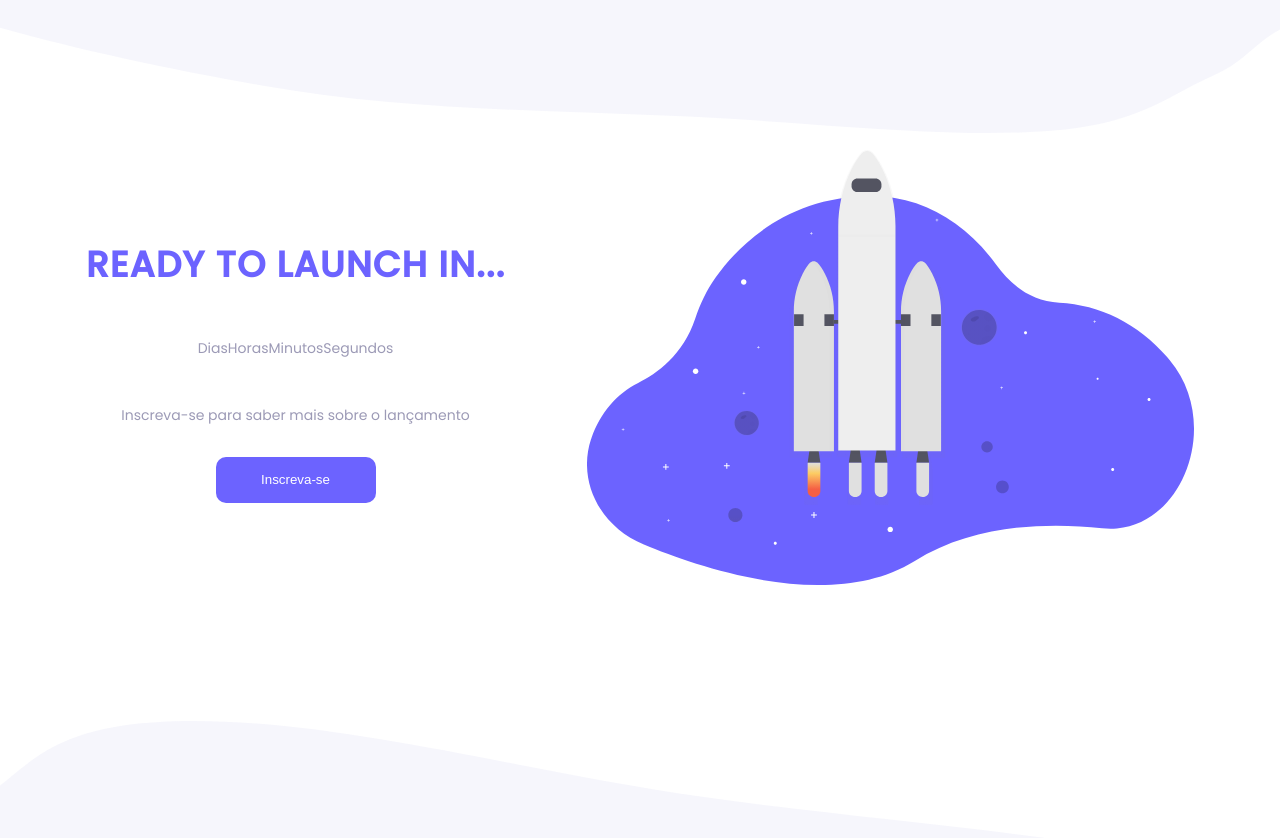
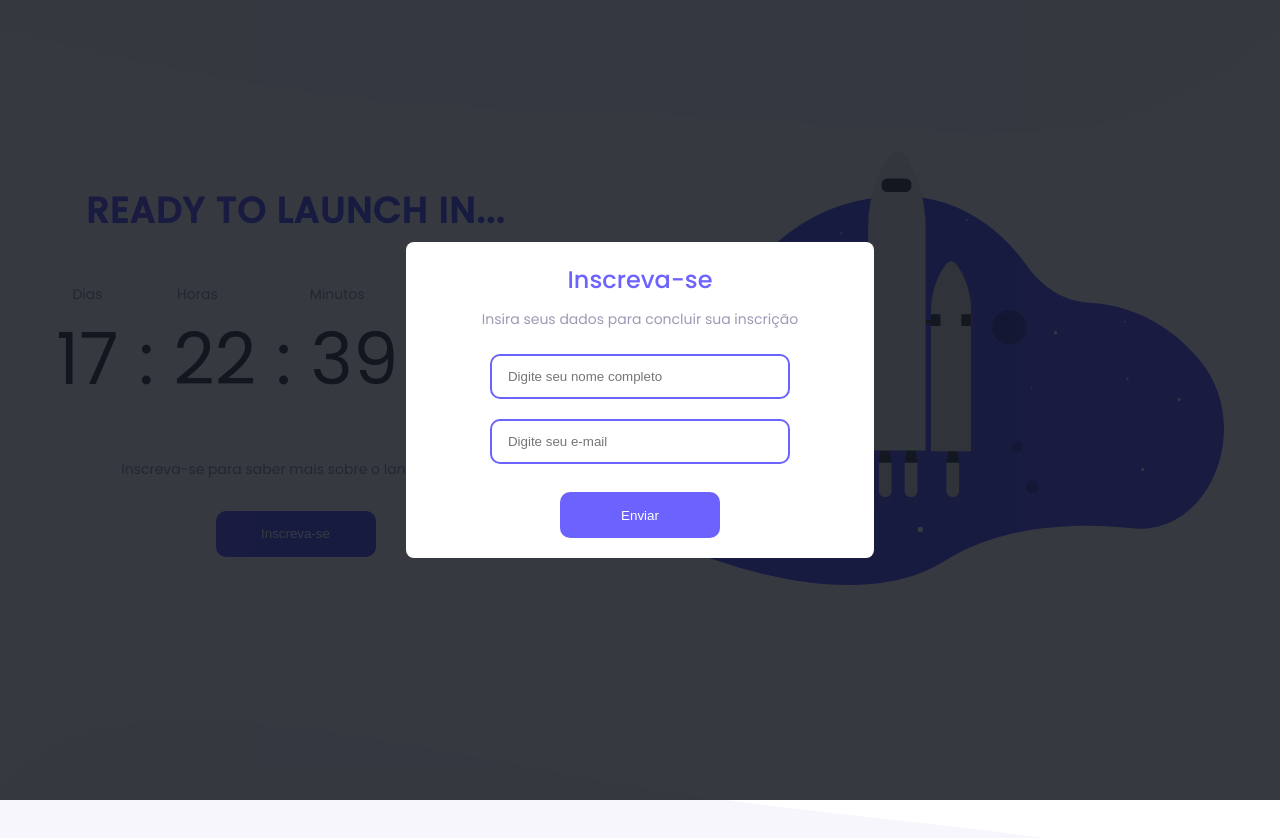
Before and after one commit to RodolphoToppan/CountDown, a plain HTML site: page index.html in a window 1280 px wide. Both pictures are taken after a click on the button "Inscreva-se". Drawn offline with Linux system fonts and the light colour scheme.

Commit message:
project finished

```diff
--- a/index.html
+++ b/index.html
@@ -15,40 +15,68 @@
   </head>
   <body>
     <main>
+      <div class="container">
         <div class="col-a">
           <h1>Ready to launch in...</h1>
 
           <div id="clock">
             <div class="time">
               <div class="clock-label">Dias</div>
-            <div id="data-time"></div>
+              <div id="data-time">00</div>
             </div>
 
             <div class="time">
               <div class="clock-label">Horas</div>
-            <div id="data-time"></div>
+              <div id="data-time">00</div>
             </div>
 
             <div class="time">
               <div class="clock-label">Minutos</div>
-            <div id="data-time"></div>
+              <div id="data-time">00</div>
             </div>
 
             <div class="time">
               <div class="clock-label">Segundos</div>
-            <div id="data-time"></div>
+              <div id="data-time">00</div>
             </div>
           </div>
 
           <p>Inscreva-se para saber mais sobre o lançamento</p>
-        <button>Inscreva-se</button>
+          <button class="subscribe">Inscreva-se</button>
+
+          <div class="modalwrapper">
+            <div class="modal">
+              <h2>Inscreva-se</h2>
+              <p>Insira seus dados para concluir sua inscrição</p>
+              <form action="#">
+                <label class="sr-only" for-id="e-mail"
+                  >Digite seu nome completo</label
+                >
+                <input
+                  type="text"
+                  id="name"
+                  name="name"
+                  placeholder="Digite seu nome completo"
+                />
+
+                <label class="sr-only" for-id="e-mail">Digite seu e-mail</label>
+                <input
+                  type="text"
+                  id="e-mail"
+                  name="e-mail"
+                  placeholder="Digite seu e-mail"
+                />
+              </form>
+              <button class="send">Enviar</button>
+            </div>
+          </div>
         </div>
 
         <div class="col-b">
           <img src="./images/rocket.svg" alt="Rocket" />
         </div>
+      </div>
     </main>
-
     <script type="module" src="./scripts/main.js"></script>
   </body>
 </html>
--- a/scripts/countdown.js
+++ b/scripts/countdown.js
@@ -1,32 +1,27 @@
+let futureDate = new Date('30 July 2022')
+
 export default function Countdown() {
-  const dataTime = document.querySelectorAll('data-time')
-  let actualDate = new Date(),
-    futureDate = new Date('21 December 2022'),
-    distance = futureDate.getTime() - actualDate.getTime()
+  setInterval(function time() {
+    const actualDate = new Date()
+    const distance = futureDate.getTime() - actualDate.getTime()
 
-  setInterval(function time() {
-    let days =
-      Math.floor(distance / (24 * 60 * 60 * 1000)) < 10 ? '0' + days : this.days
-    let hours =
-      Math.floor((distance / (60 * 60 * 1000)) % 24) < 10
-        ? '0' + this.hours
-        : this.hours
-    let minutes =
-      Math.floor((distance / (60 * 1000)) % 60) < 10
-        ? '0' + this.minutes
-        : this.minutes
-    let seconds =
-      Math.floor((distance / 1000) % 60) < 10
-        ? '0' + this.seconds
-        : this.seconds
+    const day = Math.floor(distance / (24 * 60 * 60 * 1000))
+    const hour = Math.floor((distance / (60 * 60 * 1000)) % 24)
+    const minute = Math.floor((distance / (60 * 1000)) % 60)
+    const second = Math.floor((distance / 1000) % 60)
+
+    const days = day < 10 ? '0' + day : day
+    const hours = hour < 10 ? '0' + hour : hour
+    const minutes = minute < 10 ? '0' + minute : minute
+    const seconds = second < 10 ? '0' + second : second
+
+    const substituteValues = [days, hours, minutes, seconds]
+    const timeElements = document.querySelectorAll('div[id="data-time"')
+
+    timeElements.forEach((element, index) => {
+      element.innerHTML =
+        index == 0 ? substituteValues[index] : ' : ' + substituteValues[index]
+    })
   }, 1000)
-
-  Countdown()
-
-  function Display() {
-    let Display = document
-      .getElementById('data-time')
-      .innerHTML(days + ' : ' + hours + ' : ' + minutes + ' : ' + seconds)
-    Display()
-  }
 }
+Countdown()
--- a/scripts/modal.js
+++ b/scripts/modal.js
@@ -1 +1,22 @@
-export default function Modal() {}
+export default function Modal() {
+  const modalWrapper = document.querySelector('.modalwrapper')
+  const sendButton = document.querySelector('.send')
+  const subscribeButton = document.querySelector('.subscribe')
+
+  sendButton.addEventListener('click', close)
+
+  subscribeButton.addEventListener('click', open)
+
+  function open() {
+    modalWrapper.classList.add('active')
+  }
+  function close() {
+    modalWrapper.classList.remove('active')
+  }
+
+  return {
+    open,
+    close
+  }
+}
+Modal()
--- a/style.css
+++ b/style.css
@@ -18,13 +18,23 @@
 body {
   width: 100vw;
   height: 100vh;
-  background-image: url(/images/top-image.svg) , url(/images/bottom-image.svg);
-  background-repeat: no-repeat, no-repeat;
-  background-position: top left, bottom left;
+  background: url(/images/top-image.svg) top left no-repeat, url(/images/bottom-image.svg) bottom left no-repeat;
   overflow-x: hidden;
 }
 
-main {
+.sr-only{
+  position: absolute;
+  height: 1px;
+  width: 1px;
+  padding: 0;
+  margin: -1px;
+  overflow: hidden;
+  clip-path: rect(0 0 0 0);
+  white-space: nowrap;
+  border-width: 0;
+}
+
+.container {
   display: flex;
   justify-content: center;
   align-items: center;
@@ -49,7 +59,8 @@ main {
 }
 
 .col-a #clock {
-  display: flex;
+  display: inline-flex;
+  gap: 2rem;
   margin-top: 4.6rem;
 
   justify-content: center;
@@ -119,3 +130,65 @@ main {
 
   cursor: pointer;
 }
+
+.col-a .modalwrapper.active {
+  visibility: visible;
+  opacity: 1;
+}
+
+.col-a .modalwrapper {
+  position: fixed;
+  width: 100vw;
+  height: 100vh;
+  top: 0;
+  left: 0;
+  display: flex;
+
+  background: rgba(4, 9, 17, 0.8);
+
+  visibility: hidden;
+  opacity: 0;
+}
+
+.col-a .modalwrapper .modal {
+  width: min(59rem 90%);
+  background: white;
+  margin: auto;
+  padding: 2rem;
+
+  border-radius: 0.8rem;
+
+  text-align: center;
+}
+
+.col-a .modalwrapper .modal h2 {
+  font-size: 2.4rem;
+  font-weight: 500;
+  margin-bottom: 1rem;
+  color: var(--purple);
+}
+
+.col-a .modalwrapper .modal p {
+  margin-top: 1.2rem;
+  margin-bottom: 2.4rem;
+  color: var(--text-color);
+}
+
+.col-a .modalwrapper .modal input {
+  margin-bottom: 2rem;
+  padding: 1.3rem 1.6rem;
+  border: 0.2rem solid var(--purple);
+  border-radius: 1rem;
+  outline: none;
+  width: min(30.2rem, 70%);
+}
+
+.col-a .modalwrapper .modal button {
+  margin-top: .8rem;
+  align-items: center;
+  justify-content: center;
+}
+
+button:hover{
+  filter: brightness(120%);
+}
```
Lines whose indentation alone changed are shown as unchanged.
